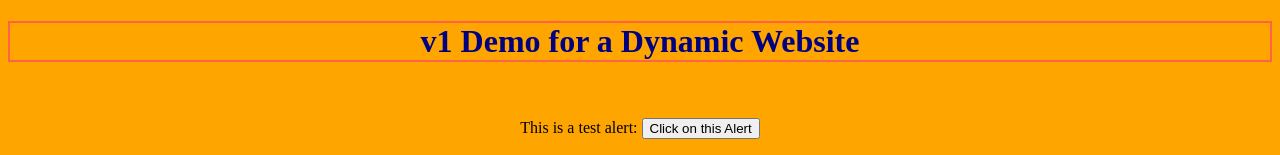
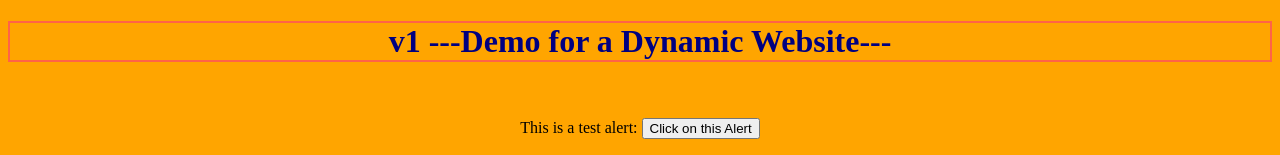
Before and after one commit to coda92056/website, a plain HTML site: page index.html in a window 1280 px wide. Shown: the top 155 px of the page. Drawn offline with Linux system fonts and the light colour scheme.

Commit message:
update H1 header

```diff
--- a/index.html
+++ b/index.html
@@ -14,7 +14,7 @@
   </script>
 </head>
 <body>
-<h1>v1 Demo for a Dynamic Website</h1>
+<h1>v1 ---Demo for a Dynamic Website---</h1>
 <br/>
 <p>This is a test alert: <input type="button" value="Click on this Alert" onclick="display()"/>
 </p>
```
